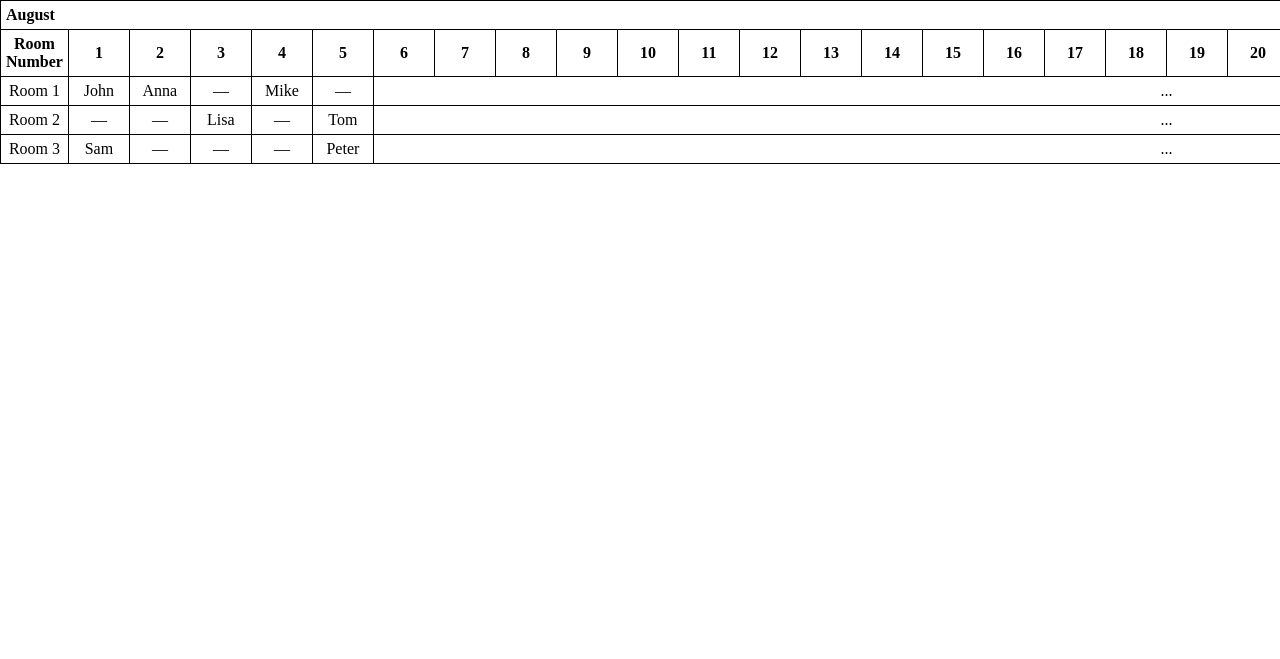
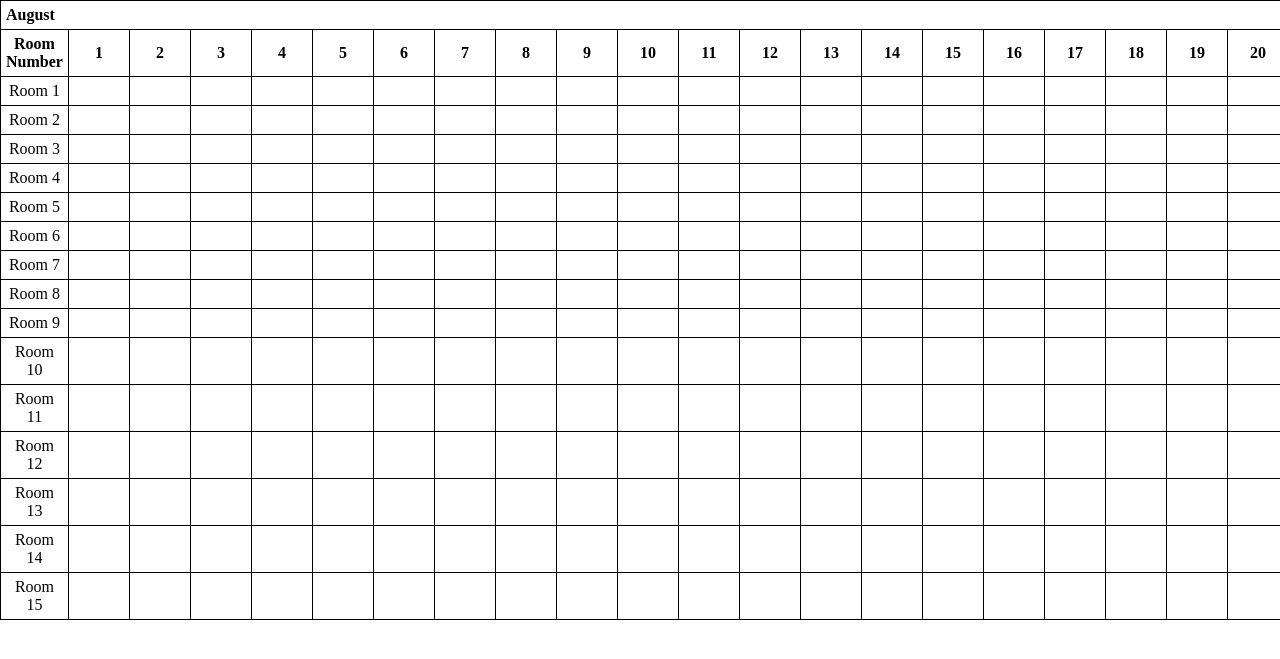
Before and after one commit to sabuka-dumbo/Reseption-tables, a Django app: template administration/tables/templates/index.html in a window 1280 px wide. Shown: the part 68-727 px from the top of the page. Run offline with Django 3.2, Linux system fonts and the light colour scheme; the template is opened without the code that fills it, so the values that code supplies are empty.

Commit message:
Aug 10, 2025, 4:09 PM

```diff
--- a/administration/tables/templates/index.html
+++ b/administration/tables/templates/index.html
@@ -26,7 +26,7 @@
             </tr>
             <tr>
                 <th>Room Number</th>
-                <!-- Days -->
+                <!-- Days 1-31 -->
                 <th>1</th><th>2</th><th>3</th><th>4</th><th>5</th>
                 <th>6</th><th>7</th><th>8</th><th>9</th><th>10</th>
                 <th>11</th><th>12</th><th>13</th><th>14</th><th>15</th>
@@ -37,21 +37,22 @@
             </tr>
         </thead>
         <tbody>
-            <tr>
-                <td>Room 1</td>
-                <td>John</td><td>Anna</td><td>—</td><td>Mike</td><td>—</td>
-                <td colspan="26">...</td>
-            </tr>
-            <tr>
-                <td>Room 2</td>
-                <td>—</td><td>—</td><td>Lisa</td><td>—</td><td>Tom</td>
-                <td colspan="26">...</td>
-            </tr>
-            <tr>
-                <td>Room 3</td>
-                <td>Sam</td><td>—</td><td>—</td><td>—</td><td>Peter</td>
-                <td colspan="26">...</td>
-            </tr>
+            <!-- Rooms 1-15 -->
+            <tr><td>Room 1</td><td></td><td></td><td></td><td></td><td></td><td></td><td></td><td></td><td></td><td></td><td></td><td></td><td></td><td></td><td></td><td></td><td></td><td></td><td></td><td></td><td></td><td></td><td></td><td></td><td></td><td></td><td></td><td></td><td></td><td></td></tr>
+            <tr><td>Room 2</td><td></td><td></td><td></td><td></td><td></td><td></td><td></td><td></td><td></td><td></td><td></td><td></td><td></td><td></td><td></td><td></td><td></td><td></td><td></td><td></td><td></td><td></td><td></td><td></td><td></td><td></td><td></td><td></td><td></td><td></td></tr>
+            <tr><td>Room 3</td><td></td><td></td><td></td><td></td><td></td><td></td><td></td><td></td><td></td><td></td><td></td><td></td><td></td><td></td><td></td><td></td><td></td><td></td><td></td><td></td><td></td><td></td><td></td><td></td><td></td><td></td><td></td><td></td><td></td><td></td></tr>
+            <tr><td>Room 4</td><td></td><td></td><td></td><td></td><td></td><td></td><td></td><td></td><td></td><td></td><td></td><td></td><td></td><td></td><td></td><td></td><td></td><td></td><td></td><td></td><td></td><td></td><td></td><td></td><td></td><td></td><td></td><td></td><td></td><td></td></tr>
+            <tr><td>Room 5</td><td></td><td></td><td></td><td></td><td></td><td></td><td></td><td></td><td></td><td></td><td></td><td></td><td></td><td></td><td></td><td></td><td></td><td></td><td></td><td></td><td></td><td></td><td></td><td></td><td></td><td></td><td></td><td></td><td></td><td></td></tr>
+            <tr><td>Room 6</td><td></td><td></td><td></td><td></td><td></td><td></td><td></td><td></td><td></td><td></td><td></td><td></td><td></td><td></td><td></td><td></td><td></td><td></td><td></td><td></td><td></td><td></td><td></td><td></td><td></td><td></td><td></td><td></td><td></td><td></td></tr>
+            <tr><td>Room 7</td><td></td><td></td><td></td><td></td><td></td><td></td><td></td><td></td><td></td><td></td><td></td><td></td><td></td><td></td><td></td><td></td><td></td><td></td><td></td><td></td><td></td><td></td><td></td><td></td><td></td><td></td><td></td><td></td><td></td><td></td></tr>
+            <tr><td>Room 8</td><td></td><td></td><td></td><td></td><td></td><td></td><td></td><td></td><td></td><td></td><td></td><td></td><td></td><td></td><td></td><td></td><td></td><td></td><td></td><td></td><td></td><td></td><td></td><td></td><td></td><td></td><td></td><td></td><td></td><td></td></tr>
+            <tr><td>Room 9</td><td></td><td></td><td></td><td></td><td></td><td></td><td></td><td></td><td></td><td></td><td></td><td></td><td></td><td></td><td></td><td></td><td></td><td></td><td></td><td></td><td></td><td></td><td></td><td></td><td></td><td></td><td></td><td></td><td></td><td></td></tr>
+            <tr><td>Room 10</td><td></td><td></td><td></td><td></td><td></td><td></td><td></td><td></td><td></td><td></td><td></td><td></td><td></td><td></td><td></td><td></td><td></td><td></td><td></td><td></td><td></td><td></td><td></td><td></td><td></td><td></td><td></td><td></td><td></td><td></td></tr>
+            <tr><td>Room 11</td><td></td><td></td><td></td><td></td><td></td><td></td><td></td><td></td><td></td><td></td><td></td><td></td><td></td><td></td><td></td><td></td><td></td><td></td><td></td><td></td><td></td><td></td><td></td><td></td><td></td><td></td><td></td><td></td><td></td><td></td></tr>
+            <tr><td>Room 12</td><td></td><td></td><td></td><td></td><td></td><td></td><td></td><td></td><td></td><td></td><td></td><td></td><td></td><td></td><td></td><td></td><td></td><td></td><td></td><td></td><td></td><td></td><td></td><td></td><td></td><td></td><td></td><td></td><td></td><td></td></tr>
+            <tr><td>Room 13</td><td></td><td></td><td></td><td></td><td></td><td></td><td></td><td></td><td></td><td></td><td></td><td></td><td></td><td></td><td></td><td></td><td></td><td></td><td></td><td></td><td></td><td></td><td></td><td></td><td></td><td></td><td></td><td></td><td></td><td></td></tr>
+            <tr><td>Room 14</td><td></td><td></td><td></td><td></td><td></td><td></td><td></td><td></td><td></td><td></td><td></td><td></td><td></td><td></td><td></td><td></td><td></td><td></td><td></td><td></td><td></td><td></td><td></td><td></td><td></td><td></td><td></td><td></td><td></td><td></td></tr>
+            <tr><td>Room 15</td><td></td><td></td><td></td><td></td><td></td><td></td><td></td><td></td><td></td><td></td><td></td><td></td><td></td><td></td><td></td><td></td><td></td><td></td><td></td><td></td><td></td><td></td><td></td><td></td><td></td><td></td><td></td><td></td><td></td><td></td></tr>
         </tbody>
     </table>
 </div>
```
